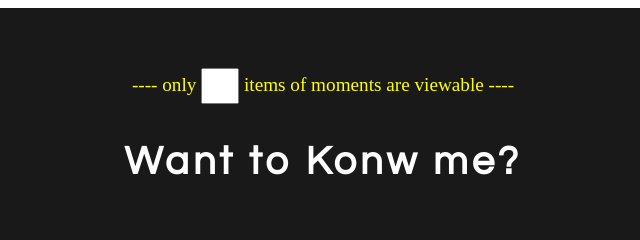
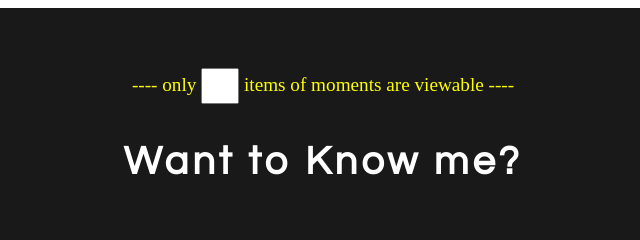
Before and after one commit to SharonLixl/03Timeline, a plain HTML site: page index.html in a window 1280 px wide. Shown: the top 240 px of the page, 325-965 px from the left. Drawn offline with nearby package versions, Linux system fonts and the light colour scheme.

Commit message:
correct errors

```diff
--- a/index.html
+++ b/index.html
@@ -25,7 +25,7 @@
         ---- only <input type="number" name="daysInput" id="inputbox" autocomplete="off"/> items of moments are viewable ----
         <input type="submit" style="display: none" />
     </form>
-    <h1>Want to Konw me?</h1>
+    <h1>Want to Know me?</h1>
   </div>
   <div class='moments'>
     <ul>
```
